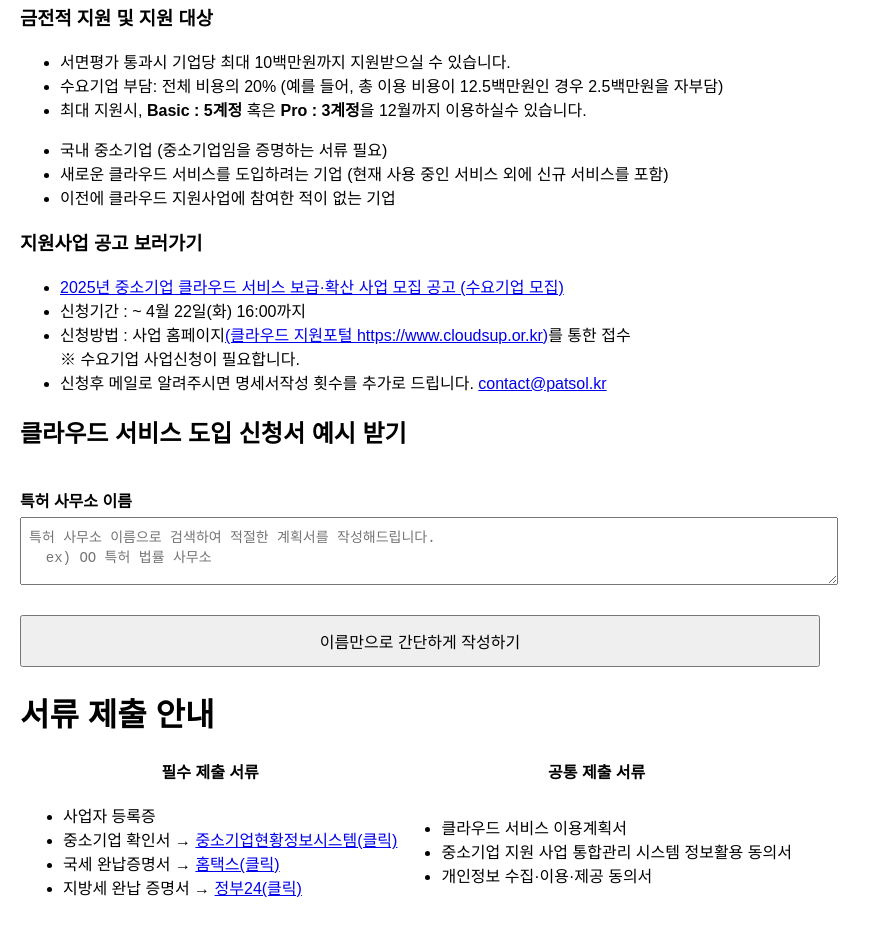
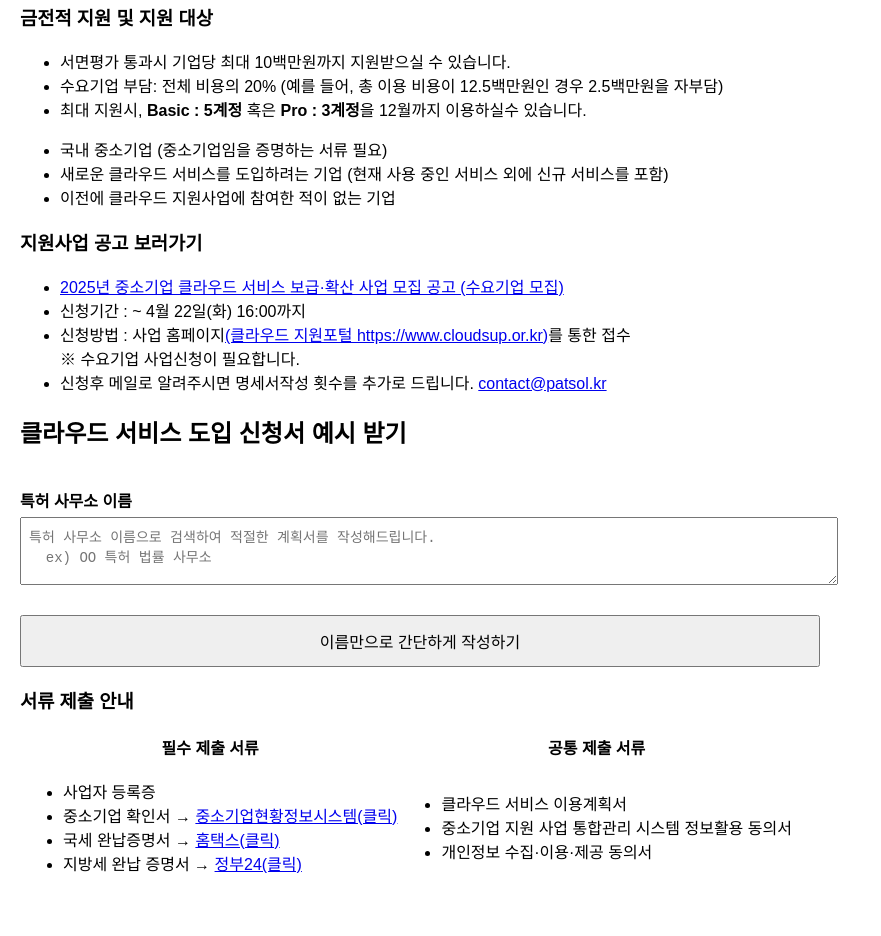
Before and after one commit to kwooro/cloud_draft, a plain HTML site: page index.html in a window 1280 px wide. Shown: the part 349-1285 px from the top of the page, without its empty margins (0-881 px from the left). After the commit the page ends 1263 px from the top, so only its background shows below. Drawn offline with Linux system fonts and the light colour scheme.

Commit message:
Update index.html

```diff
--- a/index.html
+++ b/index.html
@@ -83,7 +83,7 @@
     <button type="submit">이름만으로 간단하게 작성하기</button>
   </form>
 
-  <h1>서류 제출 안내</h1>
+  <h3>서류 제출 안내</h3>
   <table>
     <thead>
       <tr>
```
